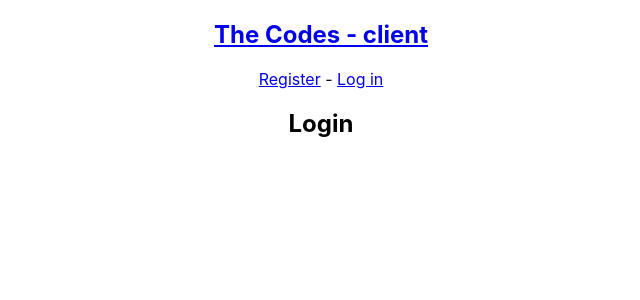
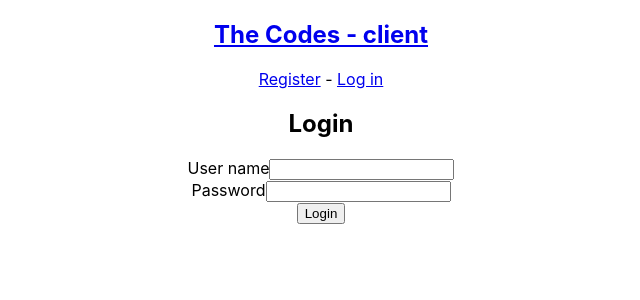
Before and after one commit to MatthewMacomber/TheCodes-client, a React (Create React App) app: page /login in a window 1280 px wide. Shown: the top 300 px of the page, without its empty margins (319-959 px from the left). Built offline with nearby package versions, Linux system fonts and the light colour scheme.

Commit message:
created login form, non funtional

```diff
--- a/src/components/LoginForm/LoginForm.js
+++ b/src/components/LoginForm/LoginForm.js
@@ -15,10 +15,40 @@ export default class LoginForm extends Component {
   }
 
   render() {
+    const {error} = this.state;
     return (
-      <div>
-
-      </div>
+      <form className='LoginForm'
+        onSubmit={this.handleSubmitJwtAuth}
+      >
+        <div role='alert'>
+          {error && <p className='red'>{error}</p>}
+        </div>
+        <div className='user_name'>
+          <label htmlFor='LoginForm__user_name'>
+            User name
+          </label>
+          <Input
+            name='user_name'
+            type='text'
+            required
+            id='LoginForm__user_name'
+          />
+        </div>
+        <div className='password'>
+          <label htmlFor='LoginForm__password'>
+            Password
+          </label>
+          <Input
+            name='password'
+            type='password'
+            required
+            id='LoginForm__password'
+          />
+        </div>
+        <Button type='submit'>
+          Login
+        </Button>
+      </form>
     )
   }
 };
```
